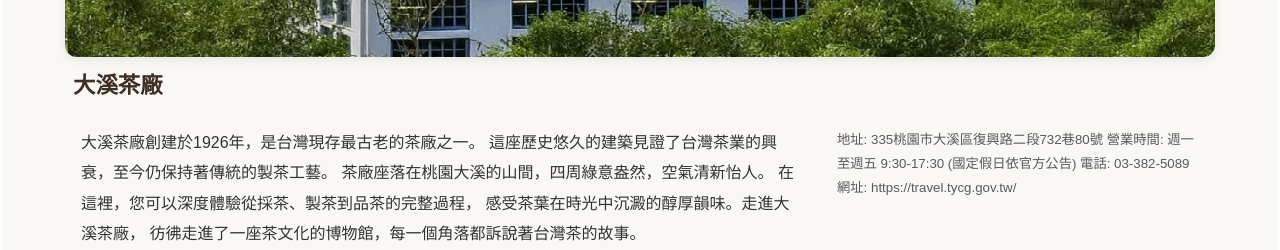
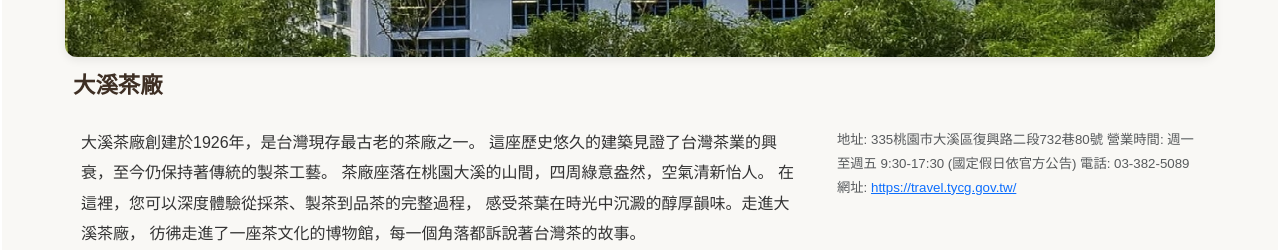
Before and after one commit to Yade2023/Tea_tourism, a Vue app: page / in a window 1280 px wide. Shown: the part 1720-1970 px from the top of the page. Built offline with nearby package versions, Linux system fonts and the light colour scheme.

Commit message:
大溪茶廠a(url)連結
大溪茶廠a(url)連結

```diff
--- a/src/components/HomeTea_tourism.vue
+++ b/src/components/HomeTea_tourism.vue
@@ -86,7 +86,7 @@ import '../assets/css/HomeTea_tourism.css'
           <p class="card-text"><small class="text-muted">地址: 335桃園市大溪區復興路二段732巷80號
               營業時間: 週一至週五 9:30-17:30 (國定假日依官方公告)
               電話: 03-382-5089
-              網址: https://travel.tycg.gov.tw/</small></p>
+              網址: <a href="https://travel.tycg.gov.tw/">https://travel.tycg.gov.tw/</a></small></p>
         </div>
       </div>
       <!-- Bootstrap_CAR*3 -->
```
